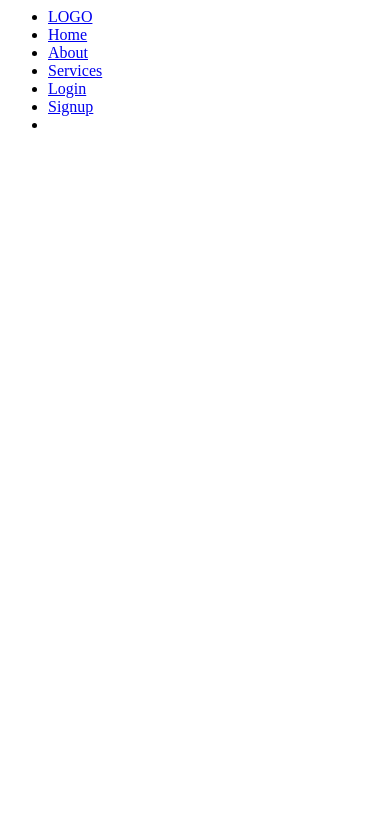
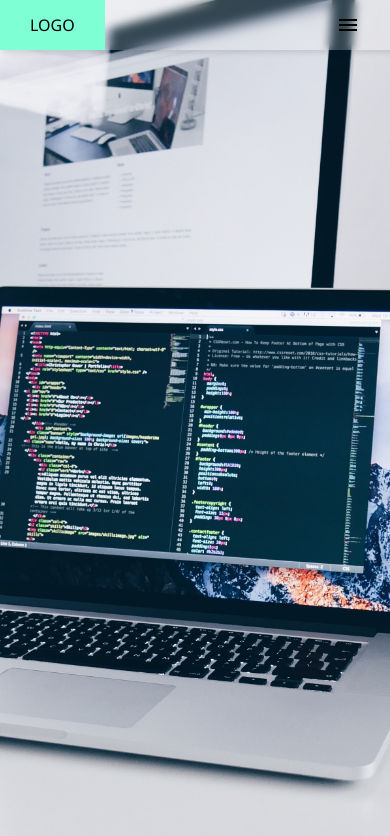
Before and after one commit to T4-Tejp/learnings, a plain HTML site: page staticsite/navresponsive/navbar-responsive.html in a window 390 px wide. Drawn offline with Linux system fonts and the light colour scheme.

Commit message:
responsive navbar

```diff
--- a/staticsite/navresponsive/navbar-responsive.html
+++ b/staticsite/navresponsive/navbar-responsive.html
@@ -6,18 +6,39 @@
 
 <body>
     <nav>
+        <ul class="sidebar">
+            <li onClick="closeSidebar()"><a href="#"><svg xmlns="http://www.w3.org/2000/svg" height="24" viewBox="0 -960 960 960" width="24"><path d="m256-200-56-56 224-224-224-224 56-56 224 224 224-224 56 56-224 224 224 224-56 56-224-224-224 224Z"/></svg></a></li>
+            <li><a href="#">LOGO</a></li>
+            <li><a href="#">Home</a></li>
+            <li><a href="#">About</a></li>
+            <li><a href="#">Services</a></li>
+            <li><a href="#">Login</a></li>
+            <li><a href="#">Signup</a></li>
+        </ul>
+
         <ul>
-            <li class="logo"><a href="#">LOGO</a></li>
-            <li class="item"><a href="#">Home</a></li>
-            <li class="item"><a href="#">About</a></li>
-            <li class="item"><a href="#">Services</a></li>
-            <li class="item"><a href="#">Login</a></li>
-            <li class="item"><a href="#">Signup</a></li>
-            <li class="toggle"><a href="#"><span class="bars"></span></a></li>
+            <li><a href="#">LOGO</a></li>
+            <li class="hideOnMobile"><a href="#">Home</a></li>
+            <li class="hideOnMobile"><a href="#">About</a></li>
+            <li class="hideOnMobile"><a href="#">Services</a></li>
+            <li class="hideOnMobile"><a href="#">Login</a></li>
+            <li class="hideOnMobile"><a href="#">Signup</a></li>
+            <li class="menuButton" onClick="showSidebar()"><a href="#"><svg xmlns="http://www.w3.org/2000/svg" height="24" viewBox="0 -960 960 960" width="24"><path d="M120-240v-80h720v80H120Zm0-200v-80h720v80H120Zm0-200v-80h720v80H120Z"/></svg></a></li>
+
         </ul>
     </nav>
 
+<script>
+function showSidebar(){
+    const sidebar = document.querySelector('.sidebar');
+    sidebar.style.display = "flex";
+}
 
+function closeSidebar(){
+    const sidebar = document.querySelector('.sidebar');
+    sidebar.style.display = "none";
+}
+</script>
 
 
 
--- a/staticsite/navresponsive/style.css
+++ b/staticsite/navresponsive/style.css
@@ -0,0 +1,91 @@
+*{
+    margin: 0;
+    padding: 0;
+}
+
+body{
+    min-height: 100vh;
+    background-image: url(laptop.jpg);
+    background-size: cover;
+    background-repeat: no-repeat;
+    background-position: center;
+    font-family: 'Segoe UI', Tahoma, Geneva, Verdana, sans-serif;
+}
+
+nav{
+   background-color: white;
+   box-shadow: 3px 3px 5px rgba(0,0,0,0.1);
+   background-color: rgba(255,255,255,0.2);
+   backdrop-filter: blur(5px);
+}
+
+nav ul{
+    width: 100%;
+    list-style: none;
+    display: flex;
+    justify-content: flex-end;
+    align-items: center;
+}
+
+nav li{
+    height: 50px;
+}
+
+nav li:first-child{
+    margin-right: auto;
+}
+
+nav a{
+    height: 100%;
+    padding:0 30px;
+    text-decoration: none;
+    display: flex;
+    align-items: center;
+    color: #000;
+}
+
+nav a:hover{
+    background-color:aquamarine;
+}
+
+.sidebar{
+    position: fixed;
+    top:0;
+    right:0;
+    height: 100vh;
+    width: 250px;
+    z-index: 999;
+    background-color:white;
+    box-shadow: -10px 0 10px rgba(0,0,0,0.1);
+    display: none;
+    flex-direction: column;
+    align-items: flex-start;
+    justify-content: flex-start;
+}
+
+/* .sidebar li{
+    width: 100%;
+} */
+
+.sidebar a{
+    width: 100%;
+}
+
+.menuButton{
+    display: none;
+}
+
+@media (max-width:800px) {
+    .hideOnMobile{
+        display: none;
+    }
+    .menuButton{
+        display: block;
+    }
+}
+
+@media (max-width:400px) {
+   .sidebar{
+    width: 100%;
+   }
+}
```
Also changed, not shown: staticsite/navresponsive/close-icon.svg (added), staticsite/navresponsive/laptop.jpg (added), staticsite/navresponsive/menu-icon.svg (added).
